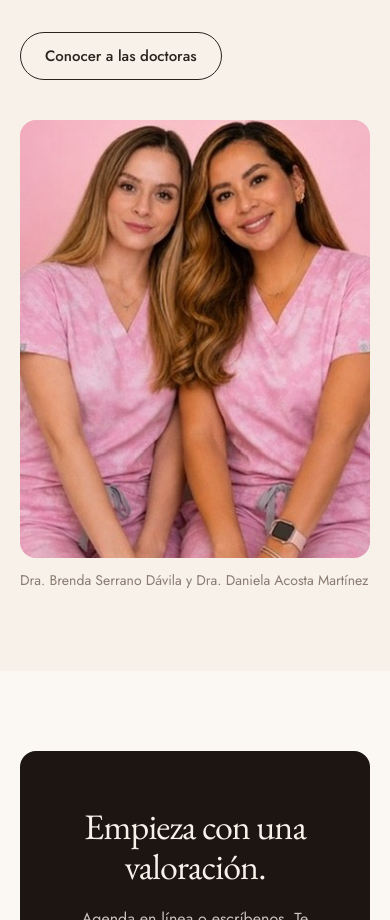
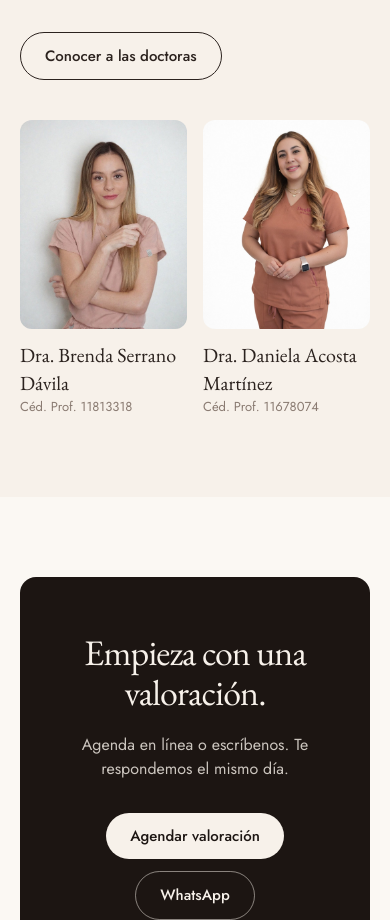
Before and after one commit to elementcliniccancun-cell/element-clinic, a Next.js app: page / in a window 390 px wide. Shown: the part 6640-7560 px from the top of the page. Built offline with nearby package versions, Linux system fonts and the light colour scheme.

Commit message:
Retratos individuales de las doctoras en inicio y Nosotras
Co-Authored-By: Claude Fable 5.1 <noreply@anthropic.com>
Claude-Session: https://claude.ai/code/session_01HrwzNuMf8rMdpsrZMhNVTR

```diff
--- a/app/nosotras/page.tsx
+++ b/app/nosotras/page.tsx
@@ -13,20 +13,18 @@ export default function Nosotras() {
         <p className="mt-8 max-w-prose text-lg leading-relaxed">Element Medicina de Precisión abrió en Cancún con una idea sencilla: que cada aplicación la decida y la haga un médico, con una valoración real antes y un seguimiento real después. Sin menús de promociones, sin cabinas sin supervisión.</p>
       </div>
       <Section>
-        <div className="grid gap-12 md:grid-cols-[1fr_1.1fr] md:items-center md:gap-20">
+        <div className="grid gap-12 md:grid-cols-2 md:gap-16">
+          {site.doctors.map((d) => (
+            <article key={d.cedula}>
               <div className="card-media rounded-2xl">
                 {/* eslint-disable-next-line @next/next/no-img-element */}
-            <img src="/media/doctoras.jpg" alt="Dra. Brenda Serrano Dávila y Dra. Daniela Acosta Martínez" />
+                <img src={d.photo} alt={d.name} />
               </div>
-          <div className="space-y-10">
-            {site.doctors.map((d) => (
-              <article key={d.cedula} className="border-l border-clay pl-6">
-                <h2 className="text-3xl">{d.name}</h2>
+              <h2 className="mt-6 text-3xl">{d.name}</h2>
               <p className="mt-1 text-stone">{d.role}</p>
               <p className="text-[13px] text-stone">Cédula profesional {d.cedula}</p>
             </article>
           ))}
-          </div>
         </div>
       </Section>
       <Section dark>
--- a/app/page.tsx
+++ b/app/page.tsx
@@ -96,12 +96,17 @@ export default function Home() {
             <p className="mt-6 max-w-prose text-lg leading-relaxed">Element nació de la convicción de que la medicina estética debe ser medicina primero. Cada protocolo lo diseñan y aplican la Dra. Brenda Serrano y la Dra. Daniela Acosta, médicos cirujanos con cédula profesional.</p>
             <Link href="/nosotras" className="btn btn-ghost mt-8">Conocer a las doctoras</Link>
           </div>
-          <div>
-            <div className="card-media rounded-2xl">
-              {/* eslint-disable-next-line @next/next/no-img-element */}
-              <img src="/media/doctoras.jpg" alt="Dra. Brenda Serrano Dávila y Dra. Daniela Acosta Martínez" />
-            </div>
-            <p className="mt-3 text-[14px] text-stone">{site.doctors.map((d) => d.name).join(" y ")}</p>
+          <div className="grid grid-cols-2 gap-4">
+            {site.doctors.map((d) => (
+              <div key={d.cedula}>
+                <div className="card-media rounded-xl">
+                  {/* eslint-disable-next-line @next/next/no-img-element */}
+                  <img src={d.photo} alt={d.name} />
+                </div>
+                <p className="mt-3 font-serif text-xl">{d.name}</p>
+                <p className="text-[13px] text-stone">Céd. Prof. {d.cedula}</p>
+              </div>
+            ))}
           </div>
         </div>
       </Section>
--- a/content/site.ts
+++ b/content/site.ts
@@ -13,8 +13,8 @@ export const site = {
   hours: "Lunes a sábado, 10:00 a 19:00",
   license: "Licencia de funcionamiento 58220",
   doctors: [
-    { name: "Dra. Brenda Serrano Dávila", cedula: "11813318", role: "Médico cirujano · Directora médica" },
-    { name: "Dra. Daniela Acosta Martínez", cedula: "11678074", role: "Médico cirujano · Directora médica" },
+    { name: "Dra. Brenda Serrano Dávila", cedula: "11813318", role: "Médico cirujano · Directora médica", photo: "/media/brenda.jpg" },
+    { name: "Dra. Daniela Acosta Martínez", cedula: "11678074", role: "Médico cirujano · Directora médica", photo: "/media/daniela.jpg" },
   ],
   // Cal.com: cuando tengas la cuenta, pon aquí tu enlace (ej. "element-clinic/valoracion")
   calcomLink: "element-clinic-jchhdv/valoracion-medica",
```
Also changed, not shown: public/media/brenda.jpg (added), public/media/daniela.jpg (added). Lines whose indentation alone changed are shown as unchanged.
